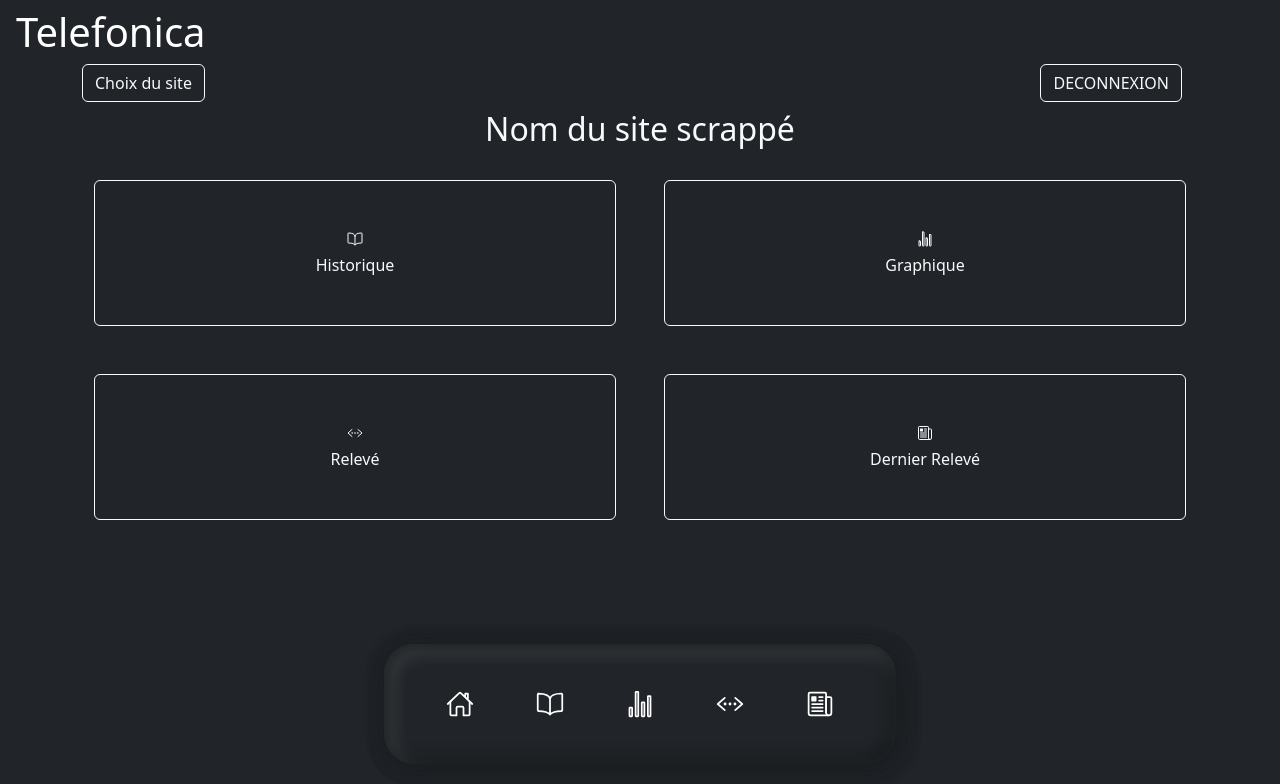
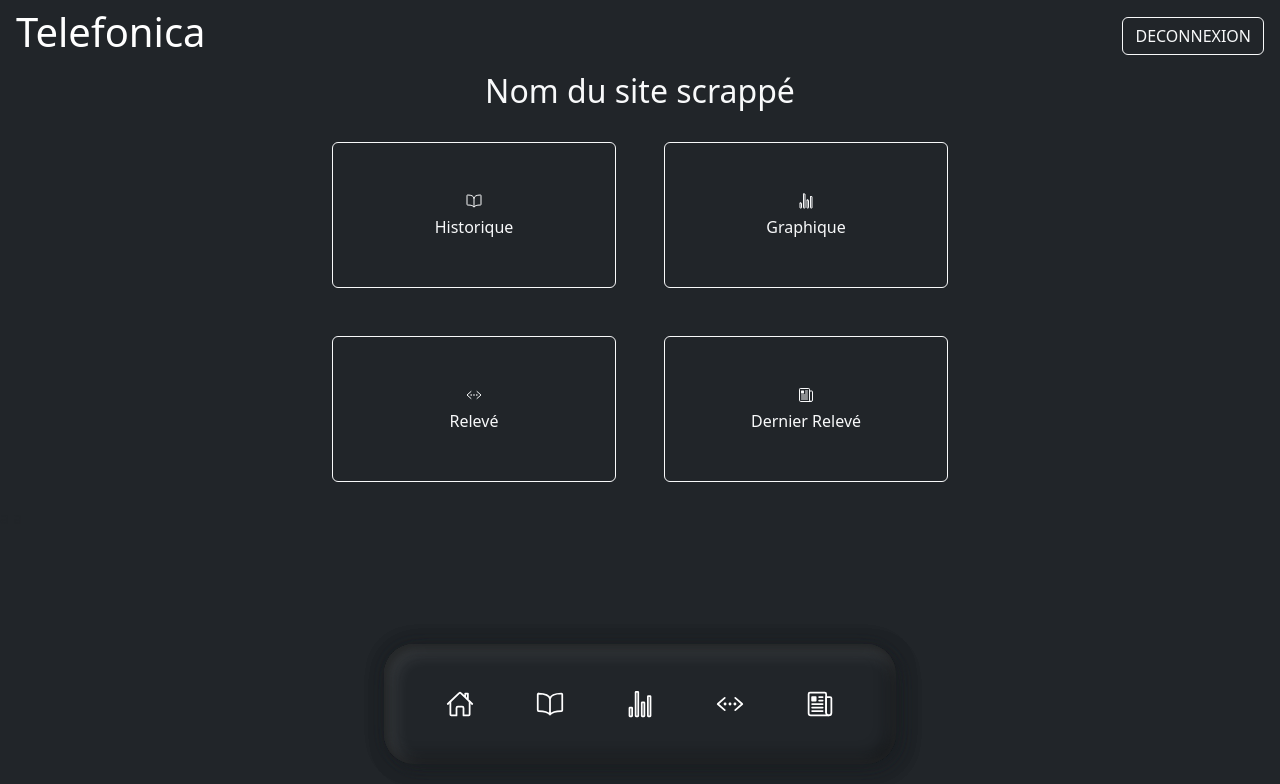
Before and after one commit to Lucas-dev-974/Django-scraaping-site, a Django app: page /private/tg-site/1 in a window 1280 px wide. Shown: the top 784 px of the page. Run offline with Django 4.2, Linux system fonts and the light colour scheme; a user stored in the database is signed in; data comes from the database, SQL or seed files in the repository; parts of the project's set-up code (start-up, migrations or seed data) failed here and were passed over.

Commit message:
code review

```diff
--- a/Site/templates/template-parts/NavPrivateMenu.html
+++ b/Site/templates/template-parts/NavPrivateMenu.html
@@ -31,9 +31,9 @@ a{% load static %}
             </a>
         </li>
         <li>
-            <a href="#">
+            <a href="/private">
                 <span class="icon"><ion-icon name="newspaper-outline"></ion-icon></span>
-                <span class="text">Last</span>
+                <span class="text">Sites</span>
             </a>
         </li>
     </ul>
--- a/Site/templates/template-parts/TargetSite.html
+++ b/Site/templates/template-parts/TargetSite.html
@@ -8,7 +8,7 @@
             <h2 class="">Nom du site scrappé</h2>
         </div>
 
-        <div class="container">
+        <div class="w-50 mx-auto" >
             <div class="row">
                 <a class = "col btn btn-outline-light w-25 py-5 m-4" href="/private/history" id="btn1">
                     <span class="icon"><ion-icon name="book-outline"></ion-icon></span>
--- a/Site/templates/template-parts/navbar.html
+++ b/Site/templates/template-parts/navbar.html
@@ -9,20 +9,19 @@
 
 
     {% if request.path != '/login' and request.path != '/register' %}
+        <div class="d-flex justify-content-arround">
             {% if request.user.is_authenticated %}
-        <div class="container">
-            <a href="/private" class="btn btn-outline-light">
-                Choix du site
-            </a>
+
                     <a href="/logout" class="mx-3 btn btn-outline-light">
                         DECONNEXION
                     </a>
-        </div>
+
             {% else %}
                 <a href="/login" class="mx-3 btn btn-outline-light">
                     CONNEXION
                 </a>
             {% endif %}
+        </div>
     {% endif %}
 </nav>
 {% endblock content %}
```
Lines whose indentation alone changed are shown as unchanged.
